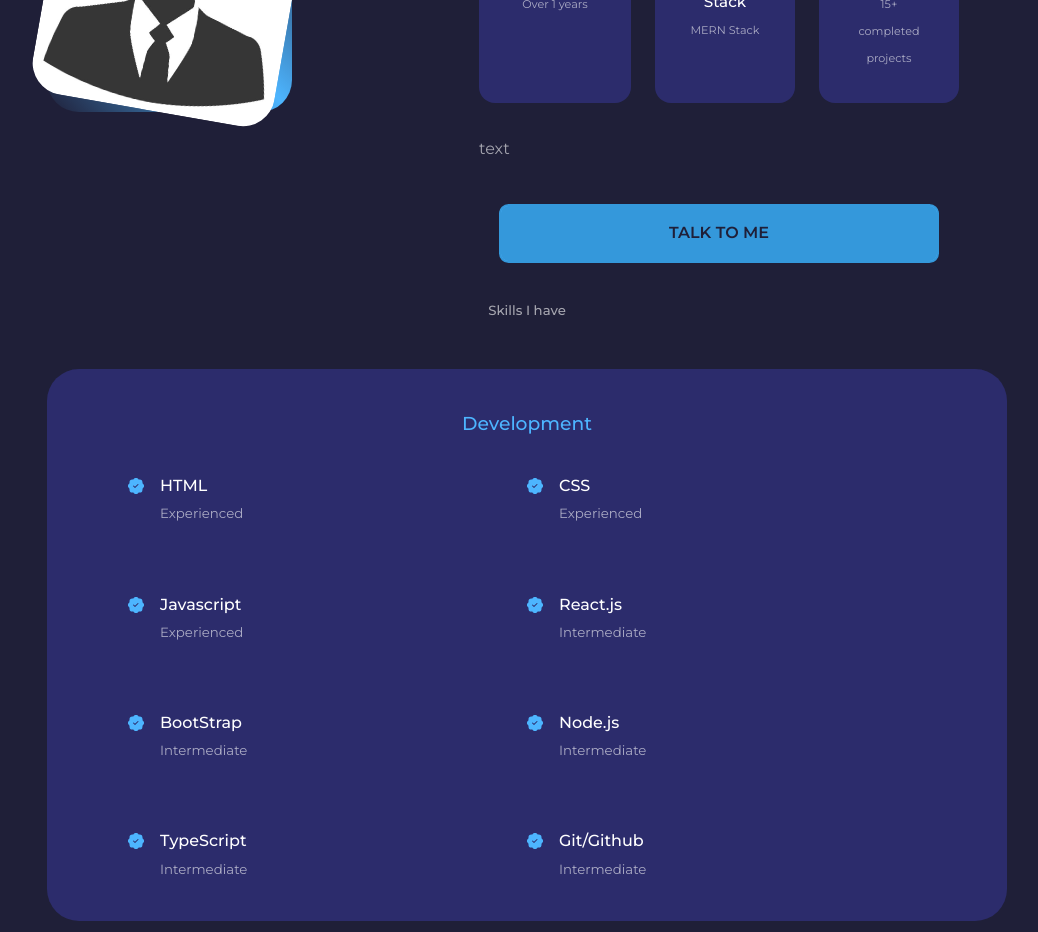
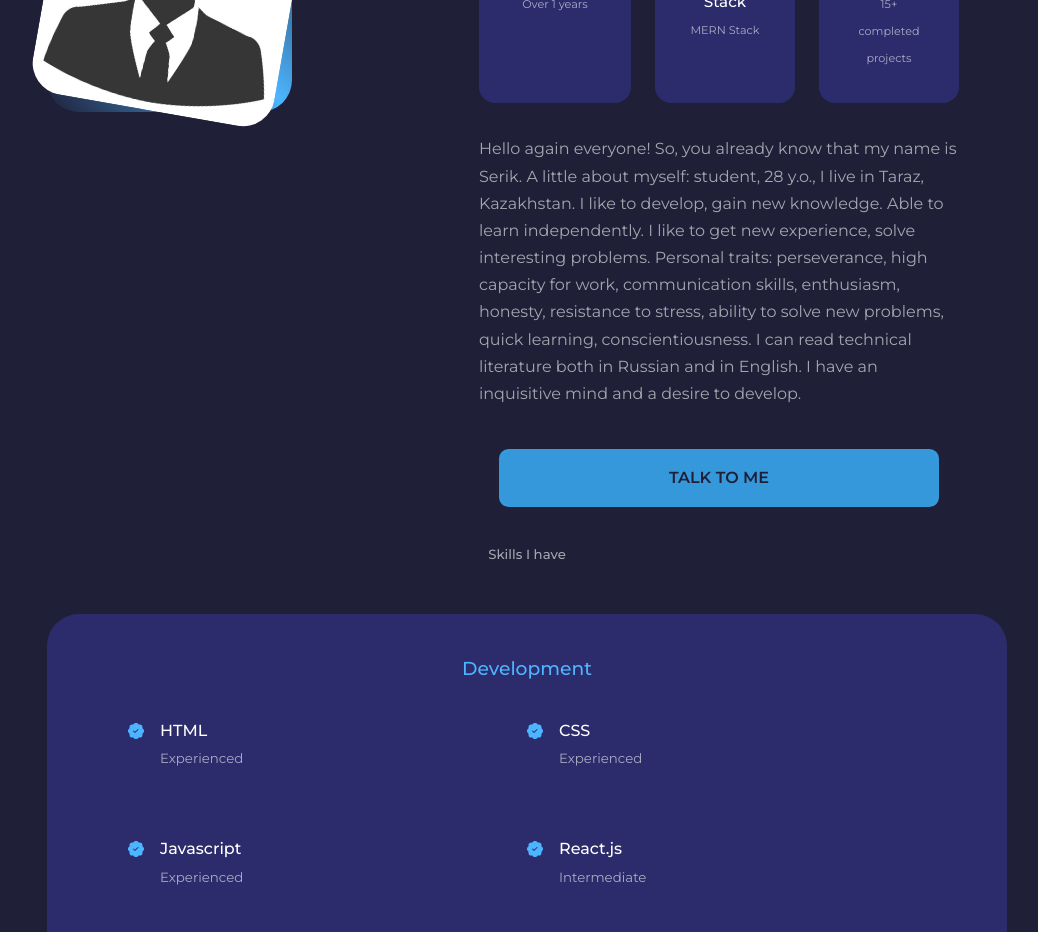
Before and after one commit to sezamiti/Portfolio-website, a React (Create React App) app: page / in a window 1280 px wide. Shown: the part 1060-1992 px from the top of the page, without its empty margins (113-1151 px from the left). Built offline with nearby package versions, Linux system fonts and the light colour scheme; some icons are missing.

Commit message:
fix: deploy v2

```diff
--- a/public/assets/locales/en/translation.json
+++ b/public/assets/locales/en/translation.json
@@ -28,7 +28,7 @@
     "Your Email": "Your Email",
     "Type Your Message Here": "Type Your Message Here",
     "Home": "Home",
-    "text": "Hello again everyone! So, you already know that my name is Serik.A little about myself: student, 28 y.o., I live in Taraz, Kazakhstan. I like to develop, gain new knowledge. Able to learn independently. I like to get new experience, solve interesting problems.Personal traits: perseverance, high capacity for work, communication skills, enthusiasm, honesty, resistance to stress, ability to solve new problems, quick learning, conscientiousness. I can read technical literature both in Russian and in English. I have an inquisitive mind and a desire to develop."
+    "Hello again everyone! So, you already know that my name is Serik. A little about myself: student, 28 y.o., I live in Taraz, Kazakhstan. I like to develop, gain new knowledge. Able to learn independently. I like to get new experience, solve interesting problems. Personal traits: perseverance, high capacity for work, communication skills, enthusiasm, honesty, resistance to stress, ability to solve new problems, quick learning, conscientiousness. I can read technical literature both in Russian and in English.  I have an inquisitive mind and a desire to develop.": "Hello again everyone! So, you already know that my name is Serik.A little about myself: student, 28 y.o., I live in Taraz, Kazakhstan. I like to develop, gain new knowledge. Able to learn independently. I like to get new experience, solve interesting problems.Personal traits: perseverance, high capacity for work, communication skills, enthusiasm, honesty, resistance to stress, ability to solve new problems, quick learning, conscientiousness. I can read technical literature both in Russian and in English. I have an inquisitive mind and a desire to develop."
 
 
 }
--- a/src/components/aboutSide/About.jsx
+++ b/src/components/aboutSide/About.jsx
@@ -41,7 +41,7 @@ const About = () => {
             </article>
           </div>
           <p>
-          {t('text')}
+          {t('Hello again everyone! So, you already know that my name is Serik. A little about myself: student, 28 y.o., I live in Taraz, Kazakhstan. I like to develop, gain new knowledge. Able to learn independently. I like to get new experience, solve interesting problems. Personal traits: perseverance, high capacity for work, communication skills, enthusiasm, honesty, resistance to stress, ability to solve new problems, quick learning, conscientiousness. I can read technical literature both in Russian and in English.  I have an inquisitive mind and a desire to develop.')}
           </p>
           <a href="#contact" className="btn third btn-primary about-btn">
           {t('Talk To Me')}
--- a/src/components/portfolio/Portfolio.jsx
+++ b/src/components/portfolio/Portfolio.jsx
@@ -11,7 +11,7 @@ const data =[
     id:1,
     image: IMG1,
     title: 'Movies search',
-    github: 'https://github.com/sezamiti/Starter-project-with-api',
+    github: 'https://sezamiti.github.io/movies-project-with-api/',
     demo: 'https://sezamiti.github.io/Starter-project-with-api/'
   },
   {
```
